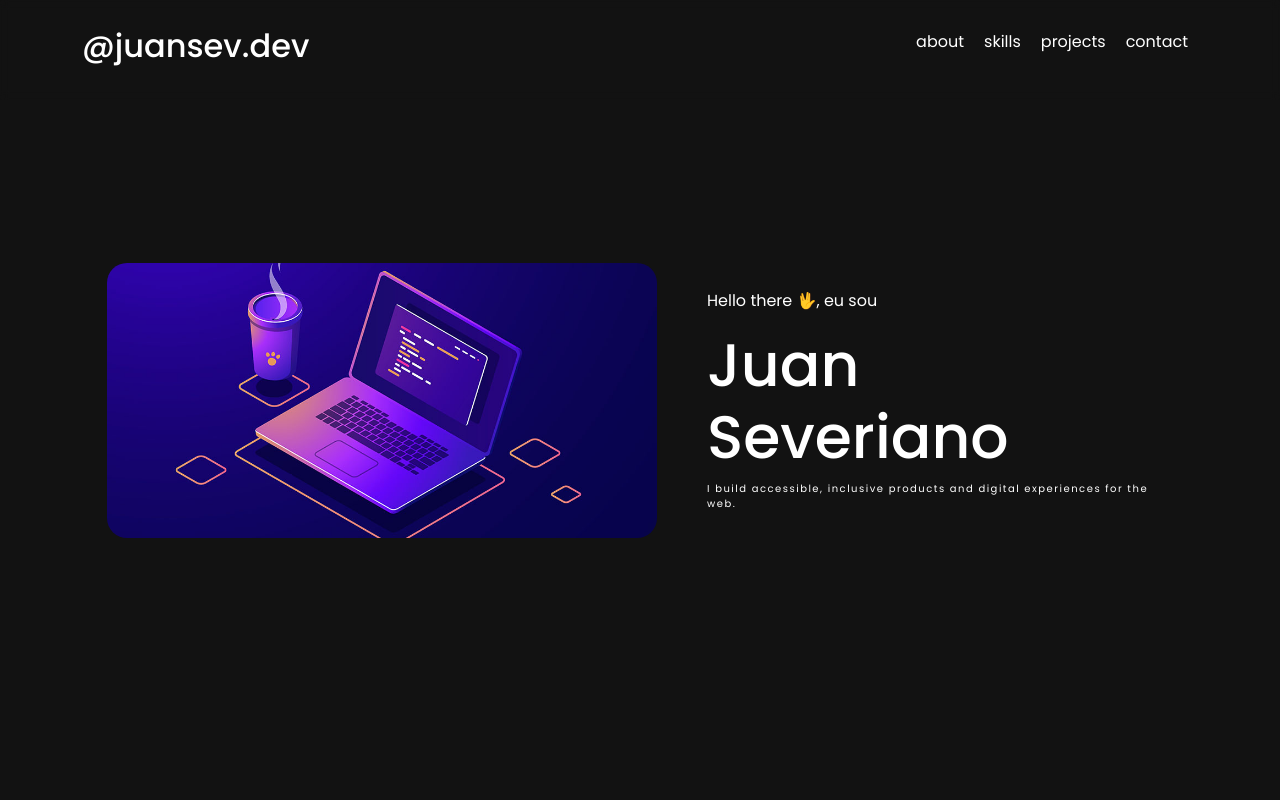
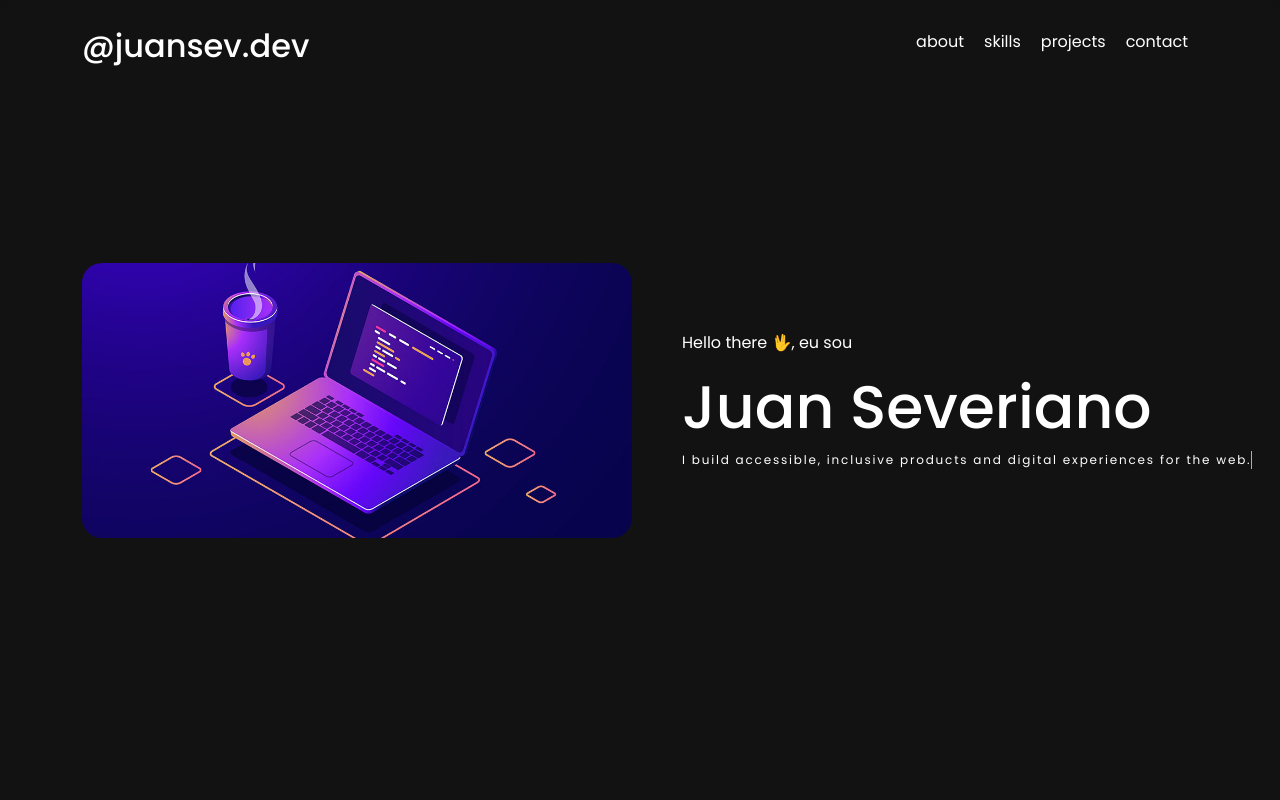
Before and after one commit to Juan-Severiano/portfolio, a React (Vite) app: page / in a window 1280 px wide. Shown: the top 800 px of the page. Built offline with nearby package versions, Linux system fonts and the light colour scheme.

Commit message:
home done

```diff
--- a/src/App.jsx
+++ b/src/App.jsx
@@ -1,17 +1,11 @@
+import Home from "./screens/Home"
+
 function App() {
 
   return (
     <>
-      <section className="container home">
-        <aside className="img-card">
-          <img src="/img-code.jpg" alt="Imagem de um computador aberto" />
-        </aside>
-        <aside className="home-text-description">
-          <p>Hello there 🖖, eu sou</p>
-          <h2>Juan Severiano</h2>
-          <p className="typewriter">I build accessible, inclusive products and digital experiences for the web.</p>
-        </aside>
-      </section>
+      <Home />
+      <Home />
     </>
   )
 }
--- a/src/screens/Home.jsx
+++ b/src/screens/Home.jsx
@@ -0,0 +1,18 @@
+import { Component } from "react";
+
+export default class Home extends Component {
+    render() {
+        return (
+            <section className="container home">
+                <aside className="img-card">
+                  <img src="/img-code.jpg" alt="Imagem de um computador aberto" />
+                </aside>
+                <aside className="home-text-description">
+                  <p>Hello there 🖖, eu sou</p>
+                  <h2>Juan Severiano</h2>
+                  <p className="typewriter">I build accessible, inclusive products and digital experiences for the web.</p>
+                </aside>
+            </section>
+        )
+    }
+}
--- a/src/styles/components/_home.scss
+++ b/src/styles/components/_home.scss
@@ -6,7 +6,7 @@ section.container.home {
     color: #fff;
     .img-card {
         max-width: 600px;
-        margin: 25px;
+        margin: 0 25px 0 0;
         img {
             max-width: 550px;
             border-radius: 20px;
@@ -18,13 +18,15 @@ section.container.home {
             font-size: 60px!important;
         }
         .typewriter {
-            overflow: hidden;
+            overflow: hidden; /* Para criar o efeito de digitação */
             border-right: .15em solid orange; /* Simula o cursor de digitação */
-            white-space: normal; /* Permite que o texto quebre em várias linhas */
+            white-space: nowrap; /* Impede que o texto quebre em várias linhas */
             margin: 0 auto; /* Centraliza o texto */
             letter-spacing: .15em; /* Espaçamento entre letras */
             animation: typing 3.5s steps(40, end), blink-caret .75s step-end infinite;
-            font-size: 10px;
+            font-size: 12px;
+            max-height: 40px;
+        }
 
         @keyframes typing {
             from {
@@ -36,7 +38,8 @@ section.container.home {
         }
 
         @keyframes blink-caret {
-                from, to {
+            from,
+            to {
                 border-color: transparent;
             }
             50% {
@@ -44,7 +47,4 @@ section.container.home {
             }
         }
     }
-
-
 }
-}
--- a/src/styles/style.css
+++ b/src/styles/style.css
@@ -40,7 +40,7 @@ section.container.home {
 }
 section.container.home .img-card {
   max-width: 600px;
-  margin: 25px;
+  margin: 0 25px 0 0;
 }
 section.container.home .img-card img {
   max-width: 550px;
@@ -53,13 +53,14 @@ section.container.home .home-text-description h2 {
   font-size: 60px !important;
 }
 section.container.home .home-text-description .typewriter {
-  overflow: hidden;
+  overflow: hidden; /* Para criar o efeito de digitação */
   border-right: 0.15em solid orange; /* Simula o cursor de digitação */
-  white-space: normal; /* Permite que o texto quebre em várias linhas */
+  white-space: nowrap; /* Impede que o texto quebre em várias linhas */
   margin: 0 auto; /* Centraliza o texto */
   letter-spacing: 0.15em; /* Espaçamento entre letras */
   animation: typing 3.5s steps(40, end), blink-caret 0.75s step-end infinite;
-  font-size: 10px;
+  font-size: 12px;
+  max-height: 40px;
 }
 @keyframes typing {
   from {
```
Also changed, not shown: 1 other file (tests, documents, lock files or other folders). Lines whose indentation alone changed are shown as unchanged.
